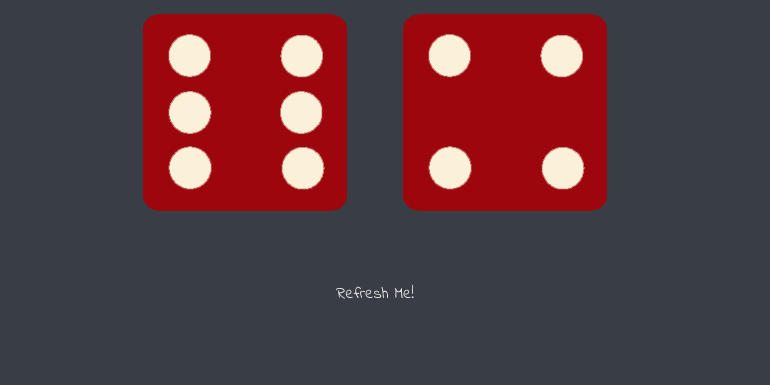
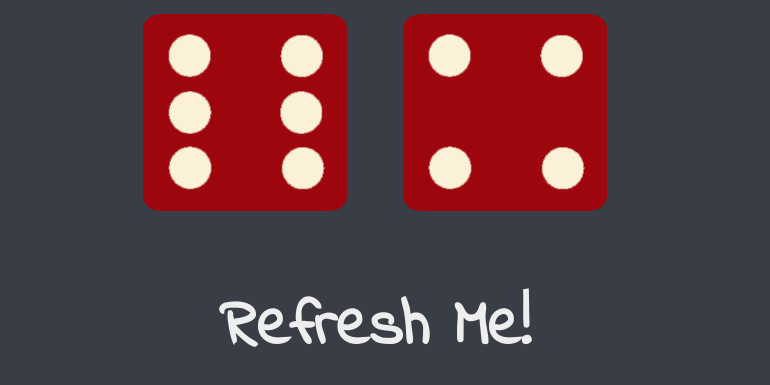
Before and after one commit to sulagnamahapatra/dice-challenge, a plain HTML site: page index.html in a window 1280 px wide. Shown: the part 321-706 px from the top of the page, without its empty margins (265-1035 px from the left). Drawn offline with Linux system fonts and the light colour scheme.

Commit message:
Update styles.css

```diff
--- a/styles.css
+++ b/styles.css
@@ -37,5 +37,6 @@ footer {
   color: #EEEEEE;
   text-align: center;
   font-family: 'Indie Flower', cursive;
-
+  font-weight: bold;
+  font-size: 4rem;
 }
```
